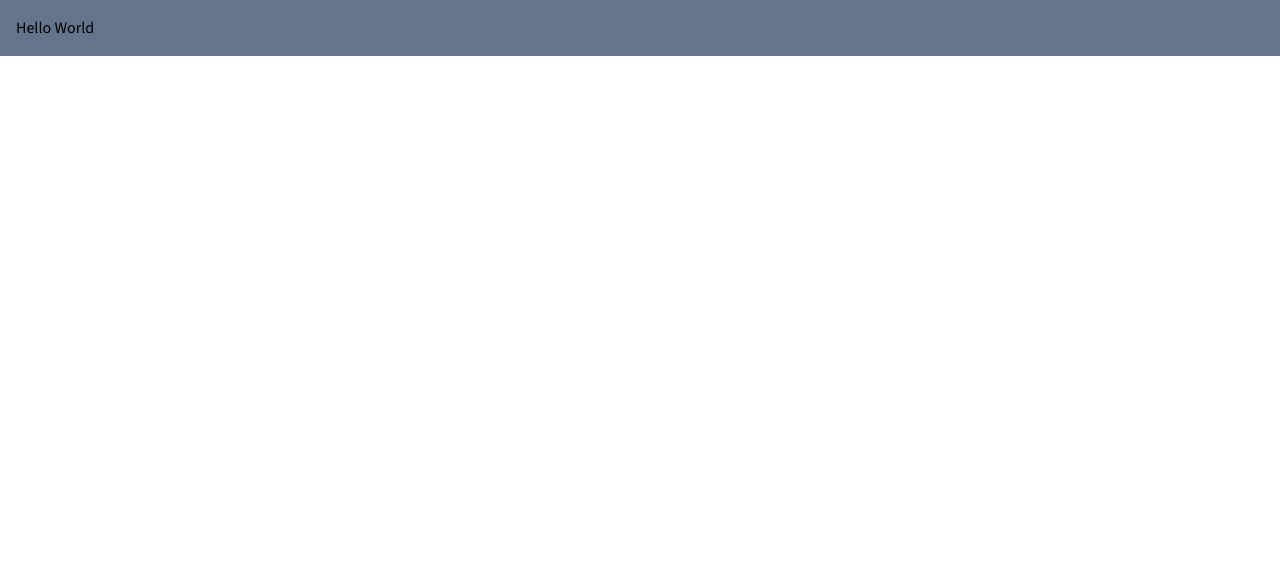
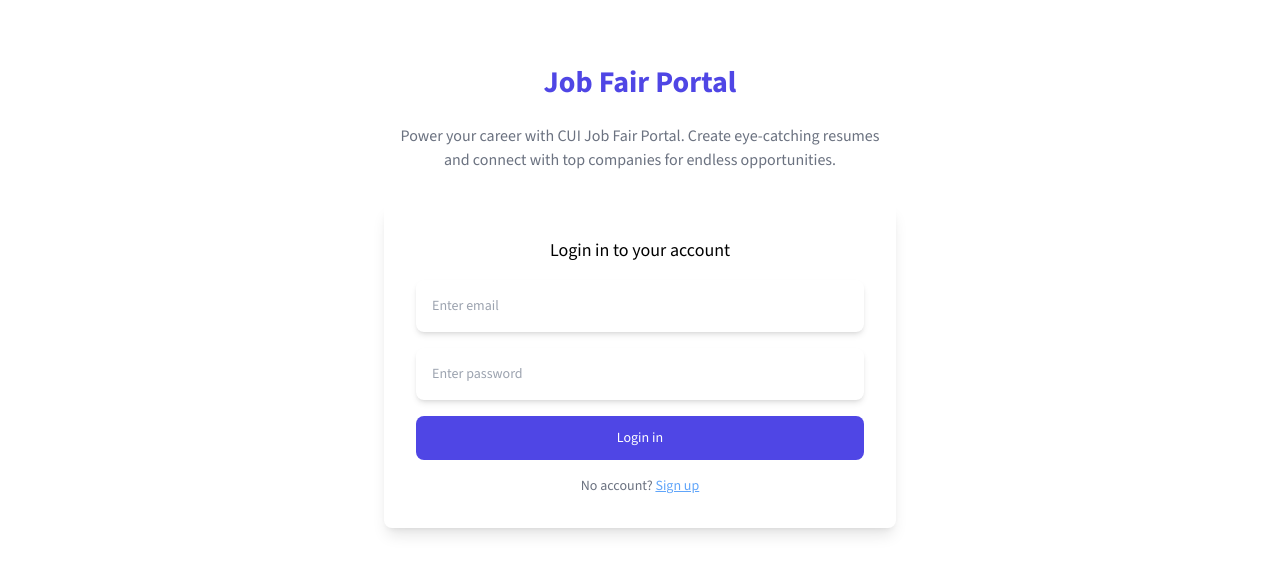
Before and after one commit to OmerAwan445/Job_fair_portal, a React (Create React App) app: page /login in a window 1280 px wide. Shown: the top 574 px of the page. Built offline with nearby package versions, Linux system fonts and the light colour scheme.

Commit message:
Done Login Verification from Backend and Handled Login Failure

```diff
--- a/package.json
+++ b/package.json
@@ -10,6 +10,7 @@
     "@types/node": "^16.7.13",
     "@types/react": "^18.0.0",
     "@types/react-dom": "^18.0.0",
+    "axios": "^1.4.0",
     "react": "^18.2.0",
     "react-dom": "^18.2.0",
     "react-router-dom": "^6.14.1",
--- a/src/App.tsx
+++ b/src/App.tsx
@@ -1,10 +1,25 @@
-
+import { useEffect } from "react";
+import Login from "./Pages/Login";
+import { Route, Routes, useNavigate } from "react-router-dom";
 function App() {
   return (
     <>
-      <p className="p-4 bg-slate-500">Hello World</p>
+    <Routes>
+      <Route path="/" element={<Root />} />
+      <Route path="/login" element={<Login />} />
+     </Routes>
     </>
   );
 }
+// To send user automatically to the "/login" page from "/" as there is no page with the path "/"
+function Root() {
+  const navigate = useNavigate();
+
+  useEffect(() => {
+    navigate('/login');
+  }, [navigate]);
+
+  return null;
+}
 
 export default App;
--- /dev/null
+++ b/src/Components/LoginForm.tsx
@@ -0,0 +1,90 @@
+import React, { useRef, useState } from 'react'
+import Spinner from './Spinner';
+import { loginVerification } from '../utils/loginVerification';
+
+function LoginForm() {
+  const emailRef = useRef<HTMLInputElement>(null);
+  const passwordRef = useRef<HTMLInputElement>(null);
+  const [isLoading, setIsLoading] = useState(false);
+  const [errorMessage, setErrorMessage] = useState('');
+
+// Login Handler Function
+  async function handleLogin(e: React.MouseEvent<HTMLButtonElement>) {
+    e.preventDefault();
+    const emailVal = (emailRef.current?.value)?.trim().toLowerCase();
+    const passwordVal = (passwordRef.current?.value)?.trim();
+
+    if (!emailVal || !passwordVal) return;
+    if (emailVal === '' || passwordVal === '') return;
+
+    setIsLoading(true);
+    try {
+      const { isLoggedIn, token, errorMessage } = await loginVerification(emailVal, passwordVal);
+      setIsLoading(false);
+// Handle Login Failure Messages
+      if (!isLoggedIn) {
+        setErrorMessage(errorMessage);
+        if(passwordRef.current) passwordRef.current.value = ''; // Reset password input
+      } else {
+// Handle Successful Login
+        if(isLoggedIn){
+        // ============= Save the token in Context store Token variable =================
+        }
+      }
+    } catch (error) {
+      console.error(error);
+      // Handle error
+    }
+  }
+
+  return (
+    <form
+      action=""
+      className="mb-0 mt-6 space-y-4 rounded-lg p-4 shadow-lg sm:p-6 lg:p-8"
+    >
+      <p className="text-center text-lg font-medium">Login in to your account</p>
+      {errorMessage && (
+        <span className="text-red-500 pl-2 text-sm">*{errorMessage}</span>
+      )}
+      <div>
+        <div className="relative">
+          <input
+            type="email"
+            className="w-full rounded-lg border-gray-200 p-4 pe-12 text-sm shadow-md"
+            placeholder="Enter email"
+            ref={emailRef}
+          />
+         </div>
+      </div>
+
+      <div>
+        <label htmlFor="password" className="sr-only">Password</label>
+        <div className="relative">
+          <input
+            name='password'
+            id='password'
+            type="password"
+            className="w-full rounded-lg border-gray-200 p-4 pe-12 text-sm shadow-md"
+            placeholder="Enter password"
+            ref={passwordRef}
+          />
+        </div>
+      </div>
+
+      <button
+        type="submit"
+        className="block w-full rounded-lg bg-indigo-600 px-5 py-3 text-sm font-medium text-white"
+        onClick={handleLogin}
+      >
+        {isLoading ? <Spinner /> : 'Login in'}
+      </button>
+
+      <p className="text-center text-sm text-gray-500">
+        No account?&nbsp;
+        <a className="underline text-blue-400" href="##">Sign up</a>
+      </p>
+    </form>
+  )
+}
+
+export default LoginForm;
--- /dev/null
+++ b/src/Components/Spinner.tsx
@@ -0,0 +1,16 @@
+import React from 'react'
+
+function Spinner() {
+  return (
+    <div
+  className="inline-block h-8 w-8 animate-spin rounded-full border-4 border-solid border-current border-r-transparent align-[-0.125em] motion-reduce:animate-[spin_1.5s_linear_infinite]"
+  role="status">
+  <span
+    className="!absolute !-m-px !h-px !w-px !overflow-hidden !whitespace-nowrap !border-0 !p-0 ![clip:rect(0,0,0,0)]"
+    >Loading...</span
+  >
+</div>
+  )
+}
+
+export default Spinner
--- /dev/null
+++ b/src/Pages/Login.tsx
@@ -0,0 +1,21 @@
+import React from 'react'
+import LoginForm from '../Components/LoginForm'
+
+function Login() {
+  return (
+    <div className="mx-auto max-w-screen-xl px-4 py-16 sm:px-6 lg:px-8">
+  <div className="mx-auto max-w-lg">
+    <h1 className="text-center text-2xl font-bold text-indigo-600 sm:text-3xl">
+      Job Fair Portal
+    </h1>
+    <p className="mx-auto mt-4 max-w-lg p-2 text-center text-gray-500">
+    Power your career with CUI Job Fair Portal. Create eye-catching resumes and connect with top companies for endless opportunities.
+    </p>
+  {/* Login Form */}
+  <LoginForm  />
+  </div>
+    </div>
+  )
+}
+
+export default Login
--- /dev/null
+++ b/src/Types.ts
@@ -0,0 +1,5 @@
+export interface LoginVerification {
+    isLoggedIn: boolean,
+    token: string,
+    errorMessage: string
+}
--- /dev/null
+++ b/src/utils/loginVerification.ts
@@ -0,0 +1,39 @@
+import axios from "axios";
+import { LoginVerification } from "../Types";
+
+export async function loginVerification(email: string, password: string): Promise<LoginVerification> {
+  const BASE_URL = process.env.REACT_APP_API_ENDPOINT;
+  try {
+    if (!BASE_URL) throw new Error('No API ENDPOINT FOUND');
+    const headers = {
+      'accept': 'text/plain',
+      'Content-Type': 'application/json'
+    };
+    const userData = {
+      email,
+      password
+    };
+    const { data } = await axios.post(`${BASE_URL}/auth/login`, userData, { headers });
+
+    // Means the email or password was wrong
+    if (data.statusCode === 401) throw new Error('Invalid email or password');
+
+    // Return a valid LoginVerification object
+    return {
+      isLoggedIn: true,
+      token: data.token,
+      errorMessage: ''
+    };
+  } catch (error: unknown) {
+    console.error(error);
+    if (error instanceof Error) {
+      return {
+        isLoggedIn: false,
+        token: '',
+        errorMessage: error.message
+      };
+    } else {
+      throw error;
+    }
+  }
+}
```
Also changed, not shown: 2 other files (tests, documents, lock files or other folders).
